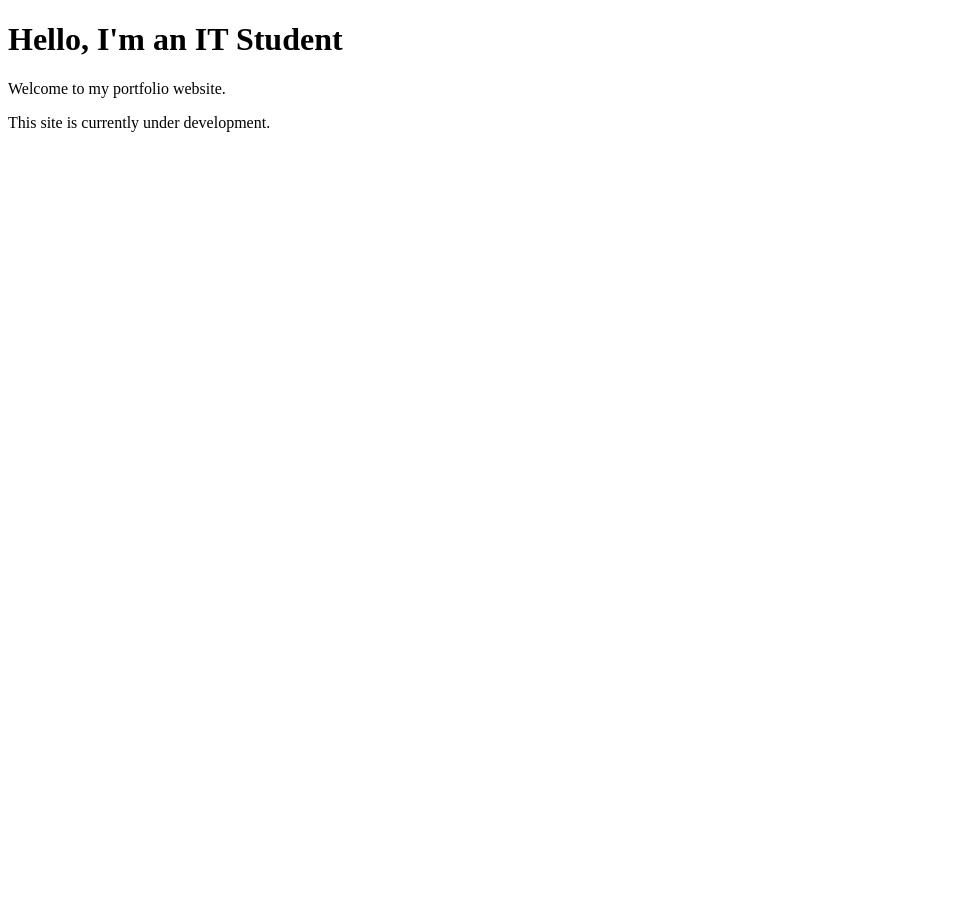
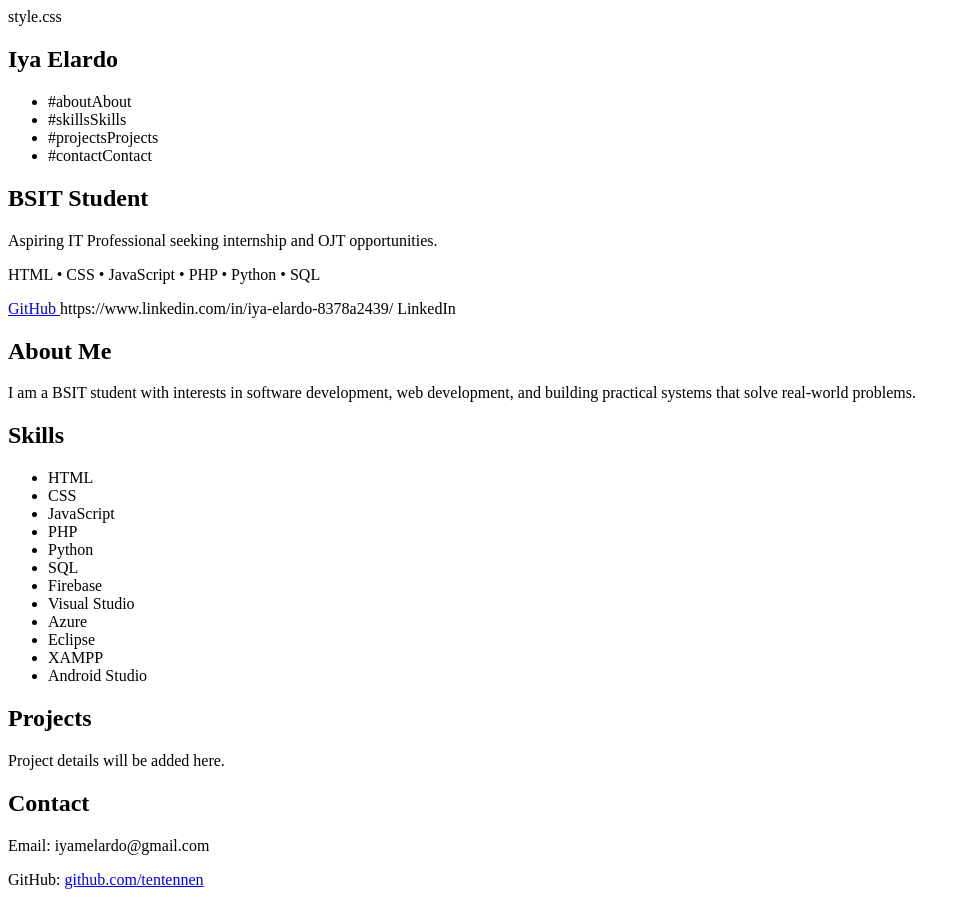
Before and after one commit to tentennen/tentennen.github.io, a plain HTML site: page index.html in a window 1280 px wide. Shown: the whole page, without its empty margins (0-970 px from the left). Before the commit the page ends 800 px from the top, so only its background shows below. Drawn offline with Linux system fonts and the light colour scheme.

Commit message:
Update index.html

```diff
--- a/index.html
+++ b/index.html
@@ -3,17 +3,111 @@
 <head>
     <meta charset="UTF-8">
     <meta name="viewport" content="width=device-width, initial-scale=1.0">
-    <title>My IT Portfolio</title>
+    <title>Iya Elardo | IT Portfolio</title>
+
+    style.css
 </head>
 <body>
-    <h1>Hello, I'm an IT Student</h1>
 
-    <p>
-        Welcome to my portfolio website.
-    </p>
+    <header>
+        <nav>
+            <h2>Iya Elardo</h2>
 
-    <p>
-        This site is currently under development.
-    </p>
+            <ul>
+                <li>#aboutAbout</a></li>
+                <li>#skillsSkills</a></li>
+                <li>#projectsProjects</a></li>
+                <li>#contactContact</a></li>
+            </ul>
+        </nav>
+    </header>
+
+    <section class="hero">
+
+        <h1>BSIT Student</h1>
+
+        <p>
+            Aspiring IT Professional seeking internship and OJT opportunities.
+        </p>
+
+        <p>
+            HTML • CSS • JavaScript • PHP • Python • SQL
+        </p>
+
+        <div class="buttons">
+
+            <a
+                class="btn"
+                href="https://github.com/tentennen"
+                target="_blank">
+                GitHub
+            </a>
+
+            https://www.linkedin.com/in/iya-elardo-8378a2439/
+                LinkedIn
+            </a>
+
+        </div>
+
+    </section>
+
+    <section id="about">
+
+        <h2>About Me</h2>
+
+        <p>
+            I am a BSIT student with interests in software development,
+            web development, and building practical systems that solve
+            real-world problems.
+        </p>
+
+    </section>
+
+    <section id="skills">
+
+        <h2>Skills</h2>
+
+        <ul>
+            <li>HTML</li>
+            <li>CSS</li>
+            <li>JavaScript</li>
+            <li>PHP</li>
+            <li>Python</li>
+            <li>SQL</li>
+            <li>Firebase</li>
+            <li>Visual Studio</li>
+            <li>Azure</li>
+            <li>Eclipse</li>
+            <li>XAMPP</li>
+            <li>Android Studio</li>
+        </ul>
+
+    </section>
+
+    <section id="projects">
+
+        <h2>Projects</h2>
+
+        <p>
+            Project details will be added here.
+        </p>
+
+    </section>
+
+    <section id="contact">
+
+        <h2>Contact</h2>
+
+        <p>Email: iyamelardo@gmail.com</p>
+
+        <p>
+            GitHub:
+            <a href="https://github.com/tentennen">
+                github.com/tentennen
+            </a>
+        </p>
+
+    </section>
+
 </body>
 </html>
```
